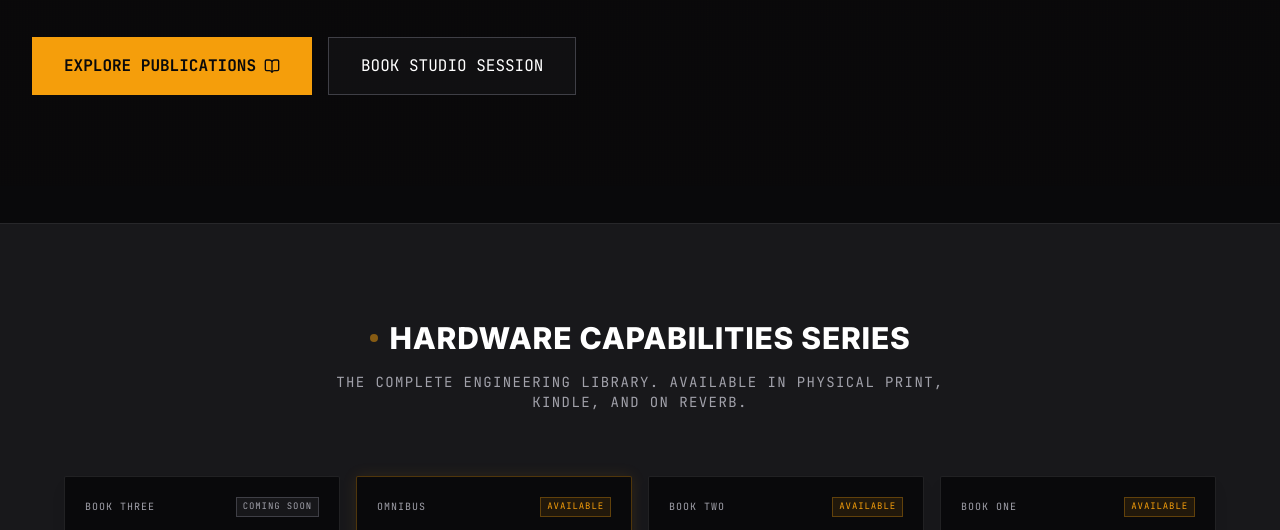
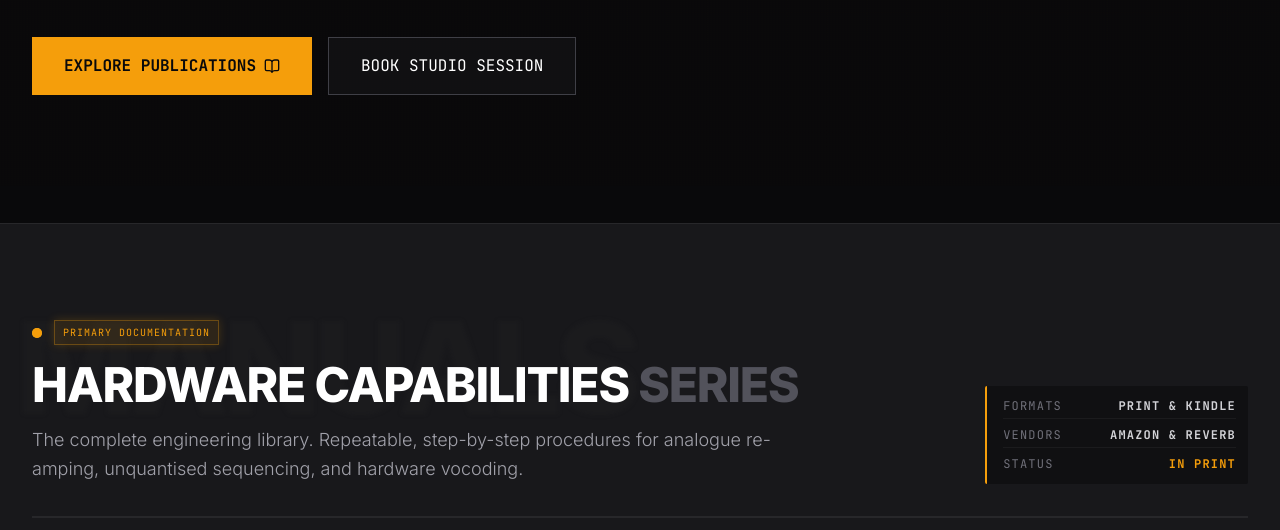
Before and after one commit to josev2046/VOLTAGE-WAVE, a plain HTML site: page index2.html in a window 1280 px wide. Shown: the part 614-1144 px from the top of the page. Drawn offline with nearby package versions, Linux system fonts and the light colour scheme.

Commit message:
Update index2.html

```diff
--- a/index2.html
+++ b/index2.html
@@ -243,14 +243,48 @@
     <section id="publications" class="py-24 bg-zinc-900 border-y border-zinc-800">
         <div class="max-w-7xl mx-auto px-4 sm:px-6 lg:px-8">
 
-            <div class="text-center mb-16 reveal">
-                <div class="flex items-center justify-center gap-3 mb-4">
-                    <span class="w-2 h-2 rounded-full bg-amber-500 animate-pulse"></span>
-                    <h2 class="text-3xl font-bold text-white uppercase tracking-wide">Hardware Capabilities Series</h2>
+            <!-- PUBLICATIONS TECHNICAL HEADER -->
+            <div class="relative mb-20 reveal">
+                <!-- Decorative background watermark -->
+                <div class="absolute -top-12 -left-4 text-[8rem] font-extrabold text-zinc-800/20 uppercase tracking-tighter select-none -z-10 blur-[2px] hidden md:block">
+                    MANUALS
                 </div>
-                <p class="text-zinc-400 font-mono text-sm uppercase tracking-widest max-w-2xl mx-auto">
-                    The complete engineering library. Available in physical print, Kindle, and on Reverb.
-                </p>
+
+                <div class="flex flex-col lg:flex-row lg:items-end justify-between gap-8 border-b-2 border-zinc-800 pb-8">
+                    <div class="max-w-3xl">
+                        <div class="flex items-center gap-3 mb-4">
+                            <span class="relative flex h-2.5 w-2.5">
+                                <span class="animate-ping absolute inline-flex h-full w-full rounded-full bg-amber-400 opacity-75"></span>
+                                <span class="relative inline-flex rounded-full h-2.5 w-2.5 bg-amber-500"></span>
+                            </span>
+                            <span class="font-mono text-[10px] text-amber-500 uppercase tracking-widest border border-amber-500/30 bg-amber-500/10 px-2 py-1 shadow-[0_0_10px_rgba(245,158,11,0.2)]">
+                                Primary Documentation
+                            </span>
+                        </div>
+                        <h2 class="text-4xl sm:text-5xl font-black text-white uppercase tracking-tight mb-4">
+                            Hardware Capabilities <span class="text-zinc-600">Series</span>
+                        </h2>
+                        <p class="text-zinc-400 text-lg font-light leading-relaxed">
+                            The complete engineering library. Repeatable, step-by-step procedures for analogue re-amping, unquantised sequencing, and hardware vocoding.
+                        </p>
+                    </div>
+
+                    <!-- Tech-spec metadata block -->
+                    <div class="flex flex-col gap-2 font-mono text-xs uppercase tracking-widest border-l-2 border-amber-500 pl-4 bg-zinc-950/50 p-3 rounded-sm">
+                        <div class="flex justify-between gap-12 text-zinc-500 border-b border-zinc-800/50 pb-1">
+                            <span>Formats</span>
+                            <span class="text-zinc-300 font-bold">Print & Kindle</span>
+                        </div>
+                        <div class="flex justify-between gap-12 text-zinc-500 border-b border-zinc-800/50 pb-1">
+                            <span>Vendors</span>
+                            <span class="text-zinc-300 font-bold">Amazon & Reverb</span>
+                        </div>
+                        <div class="flex justify-between gap-12 text-zinc-500">
+                            <span>Status</span>
+                            <span class="text-amber-500 font-bold">In Print</span>
+                        </div>
+                    </div>
+                </div>
             </div>
 
             <!-- 1. SERIES OVERVIEW GRID (MOVED TO TOP) -->
```
